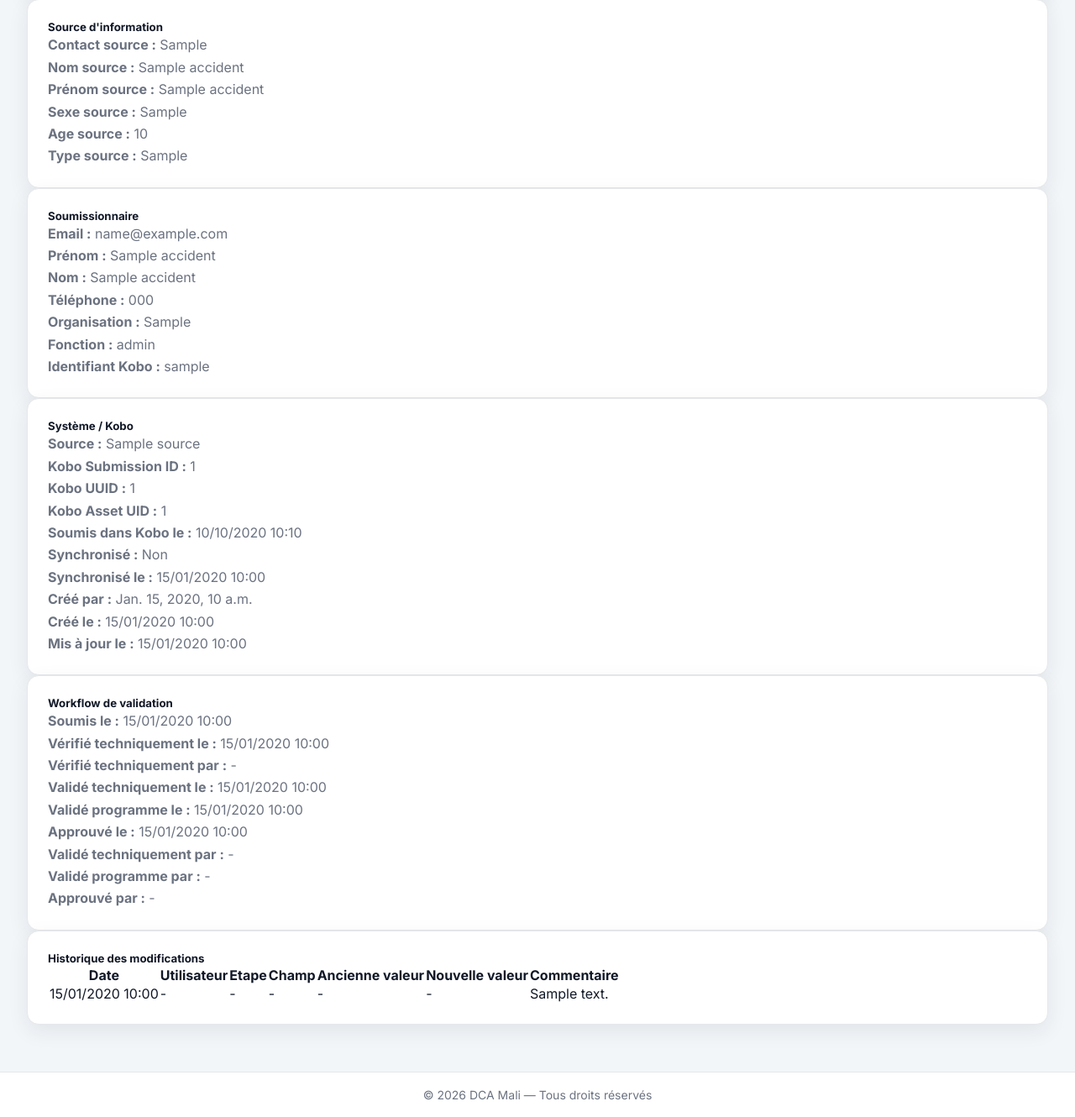
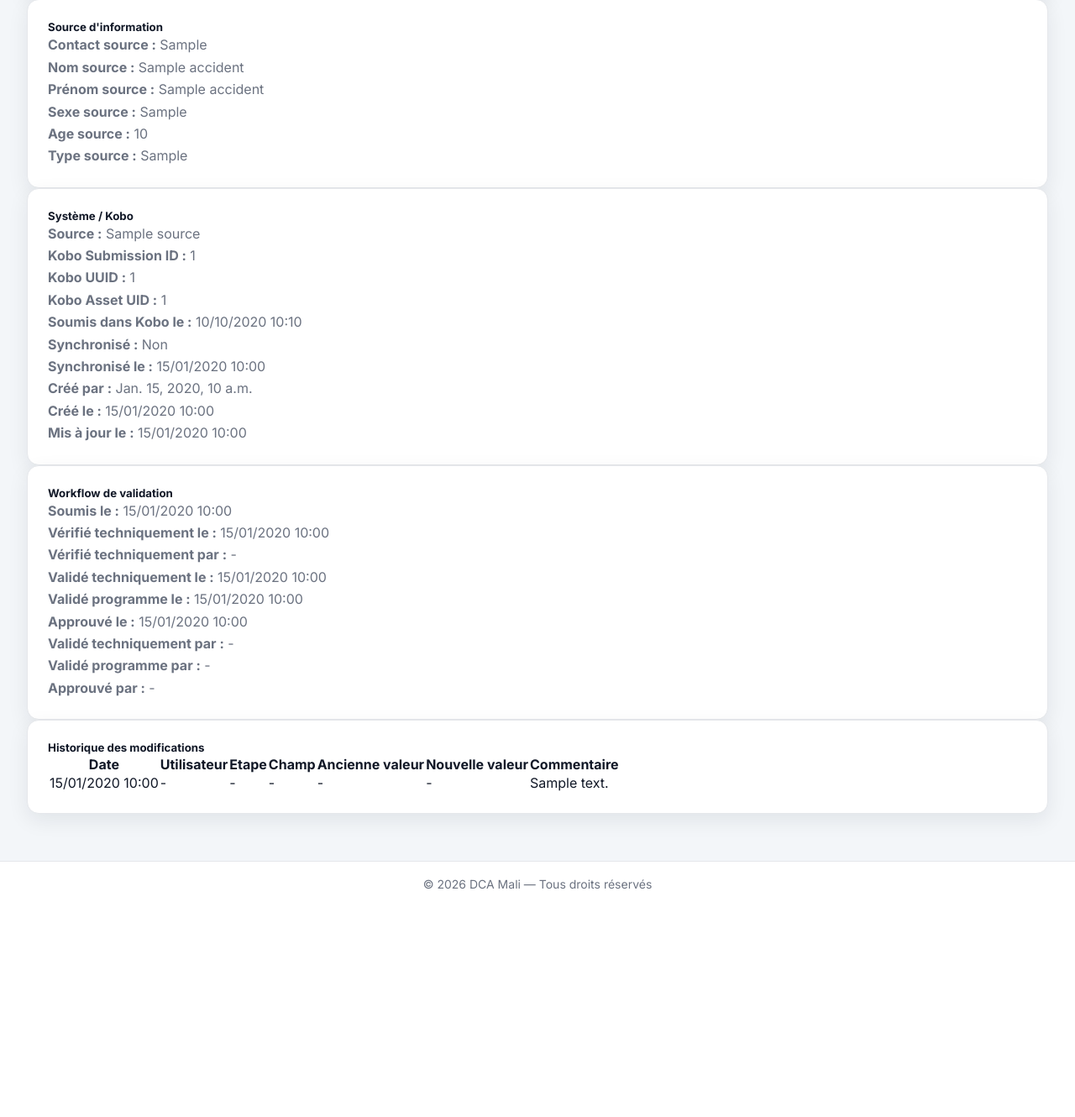
Before and after one commit to dramemms/lamh_platform, a Django app: template apps/incidents/templates/incidents/accident_detail.html in a window 1280 px wide. Shown: the part 1667-2997 px from the top of the page at 84% size. After the commit the page ends 2726 px from the top, so only its background shows below. Run offline with Django 5.2, Linux system fonts and the light colour scheme; the template is opened without the code that fills it: most values are stand-ins (such as "Sample title", 1, 10 or a date in 2020).

Commit message:
J ai eneleve les informations du soumissionnaire

```diff
--- a/apps/incidents/templates/incidents/accident_detail.html
+++ b/apps/incidents/templates/incidents/accident_detail.html
@@ -413,18 +413,7 @@
     </div>
   </div>
 
-  <div class="card shadow-sm mb-4 section-card">
-    <div class="card-body info-grid">
-      <h5>Soumissionnaire</h5>
-      <p><strong>Email :</strong> {{ accident.submitter_email|default:"-" }}</p>
-      <p><strong>Prénom :</strong> {{ accident.submitter_first_name|default:"-" }}</p>
-      <p><strong>Nom :</strong> {{ accident.submitter_last_name|default:"-" }}</p>
-      <p><strong>Téléphone :</strong> {{ accident.submitter_phone|default:"-" }}</p>
-      <p><strong>Organisation :</strong> {{ accident.submitter_organization|default:"-" }}</p>
-      <p><strong>Fonction :</strong> {{ accident.submitter_role|default:"-" }}</p>
-      <p><strong>Identifiant Kobo :</strong> {{ accident.submitter_username|default:"-" }}</p>
-    </div>
-  </div>
+
 
   <div class="card shadow-sm mb-4 section-card">
     <div class="card-body info-grid">
```
